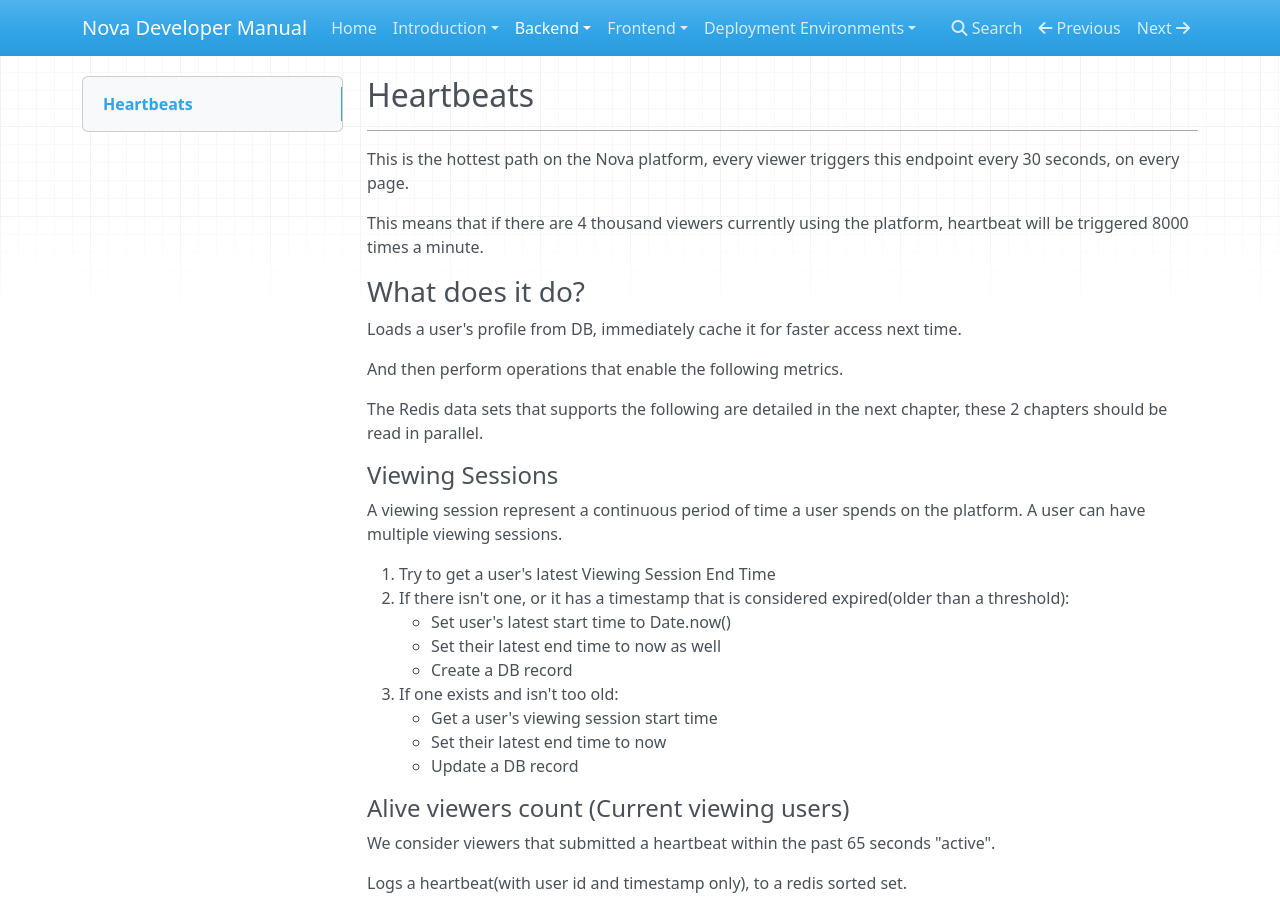
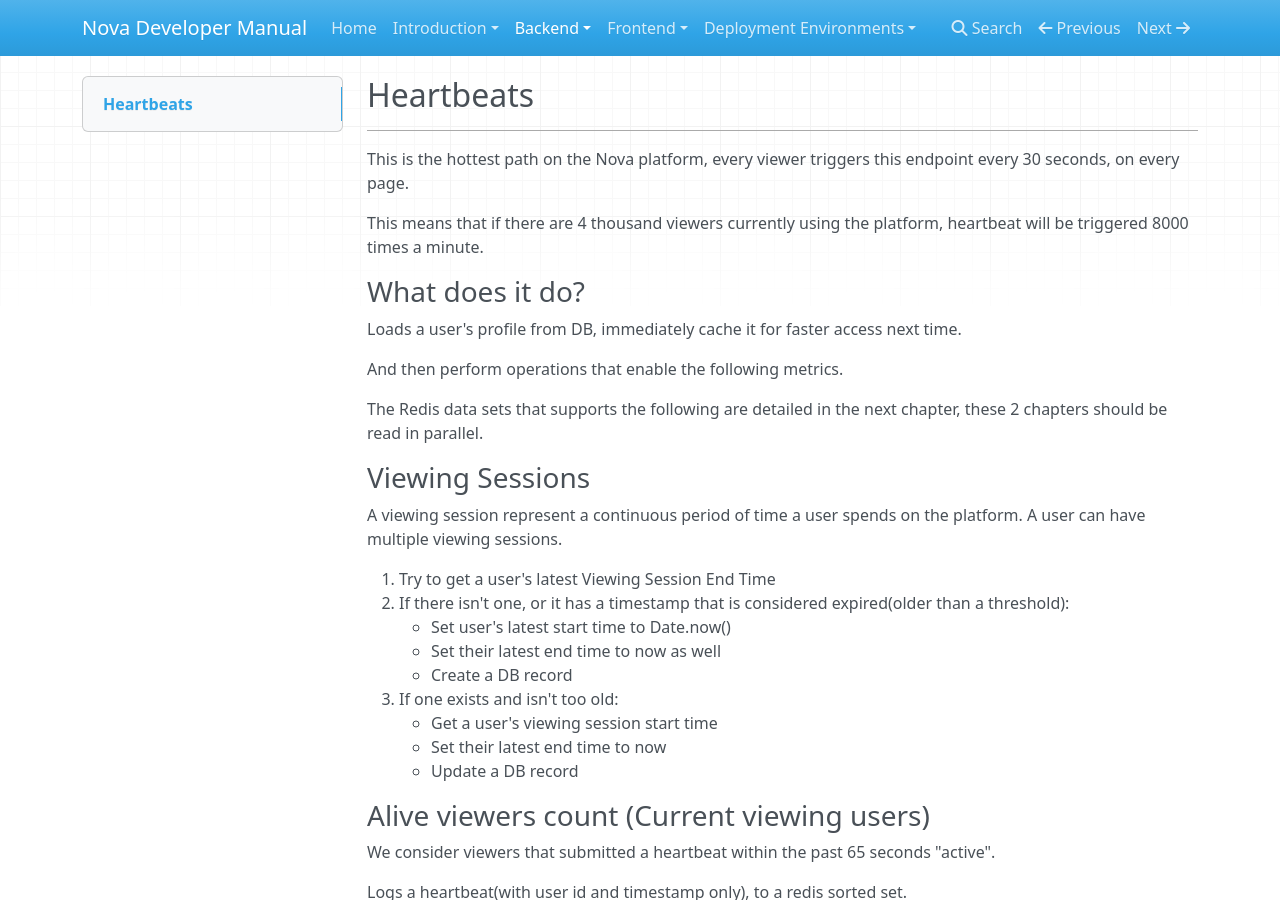
Before and after one commit to novadyna/developer-manual, an MkDocs documentation site: the page built from docs/backend/analytics/heartbeats.md, in a window 1280 px wide and 900 px high. Built offline with MkDocs 1.6.1, drawn with Linux system fonts in a browser that asks for light colours; nearby versions of some CDN libraries.

Commit message:
titles update

```diff
--- a/docs/backend/analytics/heartbeats.md
+++ b/docs/backend/analytics/heartbeats.md
@@ -17,7 +17,7 @@
 The Redis data sets that supports the following are detailed in the next chapter, these 2 chapters
 should be read in parallel.
 
-#### Viewing Sessions
+### Viewing Sessions
 
 A viewing session represent a continuous period of time a user spends on the platform. A user can
 have multiple viewing sessions.
@@ -32,7 +32,7 @@
     - Set their latest end time to now
     - Update a DB record
 
-#### Alive viewers count (Current viewing users)
+### Alive viewers count (Current viewing users)
 
 We consider viewers that submitted a heartbeat within the past 65 seconds "active".
 
@@ -41,12 +41,12 @@
 Logs another heartbeat to another set scoped to sessions if the url path indicates the viewer is
 watching a session.
 
-#### Attendance
+### Attendance
 
 At the same time we also logs the viewer's ID to a redis set. We can then obtain a count of viewers
 who has at least visited the platform once by issuing a cardinality command.
 
-#### Event Statistics
+### Event Statistics
 
 "Stats" is what we call an aggregated metric that involves viewer count grouped by user group and
 country, this is admittedly not the best name for it.
```
